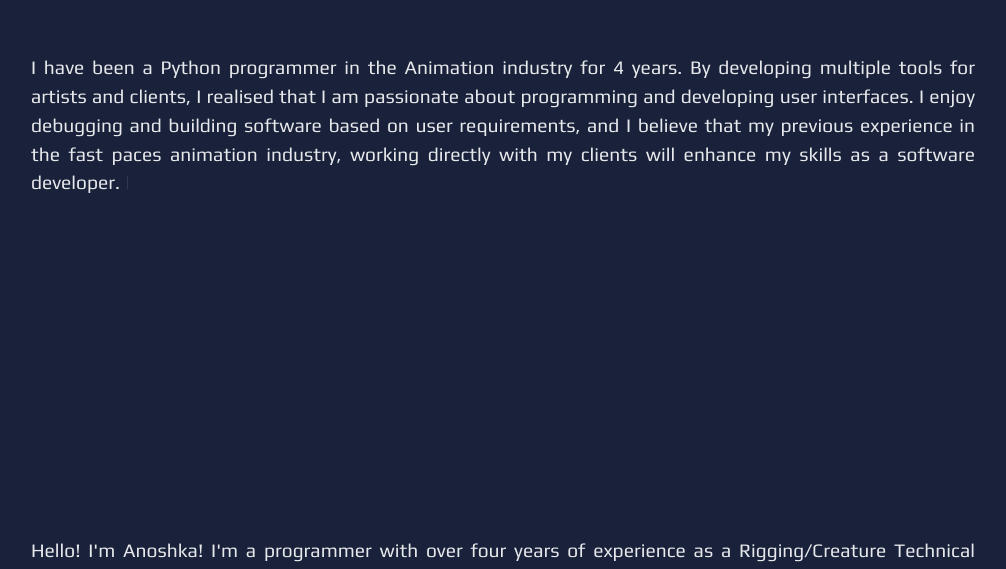
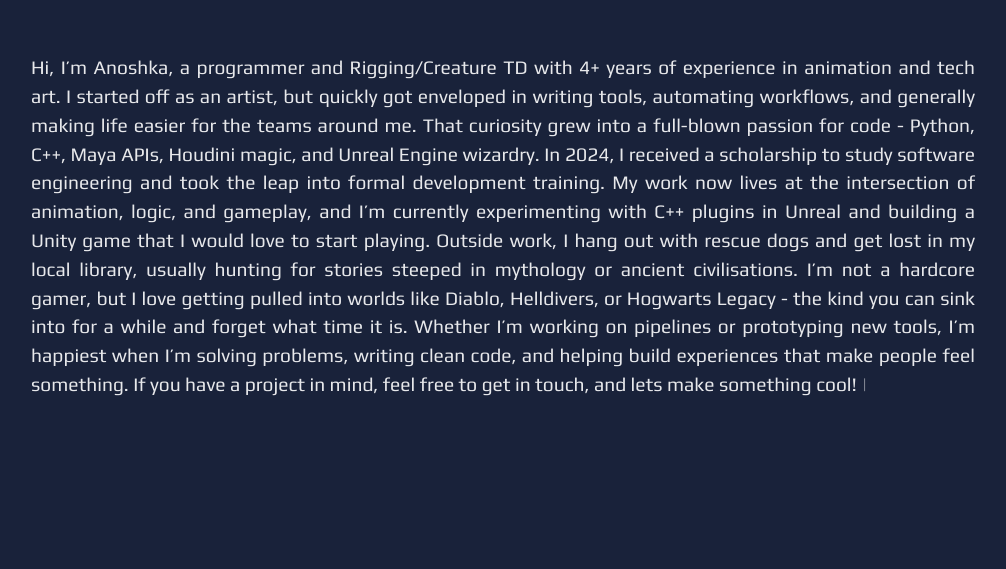
Before and after one commit to Anoshka/portfolio, a React (Vite) app: page / in a window 1280 px wide. Shown: the part 971-1540 px from the top of the page, without its empty margins (137-1143 px from the left). Built offline with nearby package versions, Linux system fonts and the light colour scheme.

Commit message:
updated desktop bio

```diff
--- a/src/components/TechArtGrid/TechArtGrid.jsx
+++ b/src/components/TechArtGrid/TechArtGrid.jsx
@@ -40,17 +40,17 @@ const projects = [
     className: 'project-list__item--protected',
   },
 
-  {
-    title: 'Spidey and His Amazing Friends',
-    software: 'Python | Maya',
-    image: img,
-    link: '/tech_art/spidey',
-    description: `
-      Worked on this Disney production at Atomic Cartoons
-    `,
-    isProtected: true,
-    className: 'project-list__item--protected',
-  },
+  // {
+  //   title: 'Spidey and His Amazing Friends',
+  //   software: 'Python | Maya',
+  //   image: img,
+  //   link: '/tech_art/spidey',
+  //   description: `
+  //     Worked on this Disney production at Atomic Cartoons
+  //   `,
+  //   isProtected: true,
+  //   className: 'project-list__item--protected',
+  // },
   {
     title: 'Auto Rigger',
     software: 'Python | PyQT/PySide2 | PyMel  | Maya',
--- a/src/pages/LandingPage/LandingPage.jsx
+++ b/src/pages/LandingPage/LandingPage.jsx
@@ -9,7 +9,7 @@ function LandingPage() {
         <p className="about__description about__description--mobile">
           Hello! I&apos;m Anoshka!
         </p>
-        <p className="about__description about__description--mobile">
+        {/* <p className="about__description about__description--mobile">
           I have been a Python programmer in the Animation industry for 4 years.
           By developing multiple tools for artists and clients, I realised that
           I am passionate about programming and developing user interfaces. I
@@ -32,6 +32,27 @@ function LandingPage() {
           developer. My experiences are a combination of creative problem
           solving and collaborating with amazing and motivated people. I
           can&apos;t wait to bring my skills to my work as a developer!
+        </p> */}
+        <p className="about__description about__description--desktop">
+          Hi, I’m Anoshka, a programmer and Rigging/Creature TD with 4+ years of
+          experience in animation and tech art. I started off as an artist, but
+          quickly got enveloped in writing tools, automating workflows, and
+          generally making life easier for the teams around me. That curiosity
+          grew into a full-blown passion for code - Python, C++, Maya APIs,
+          Houdini magic, and Unreal Engine wizardry. In 2024, I received a
+          scholarship to study software engineering and took the leap into
+          formal development training. My work now lives at the intersection of
+          animation, logic, and gameplay, and I’m currently experimenting with
+          C++ plugins in Unreal and building a Unity game that I would love to
+          start playing. Outside work, I hang out with rescue dogs and get lost
+          in my local library, usually hunting for stories steeped in mythology
+          or ancient civilisations. I’m not a hardcore gamer, but I love getting
+          pulled into worlds like Diablo, Helldivers, or Hogwarts Legacy - the
+          kind you can sink into for a while and forget what time it is. Whether
+          I’m working on pipelines or prototyping new tools, I’m happiest when
+          I’m solving problems, writing clean code, and helping build
+          experiences that make people feel something. If you have a project in
+          mind, feel free to get in touch, and lets make something cool!
         </p>
       </div>
     </div>
```
